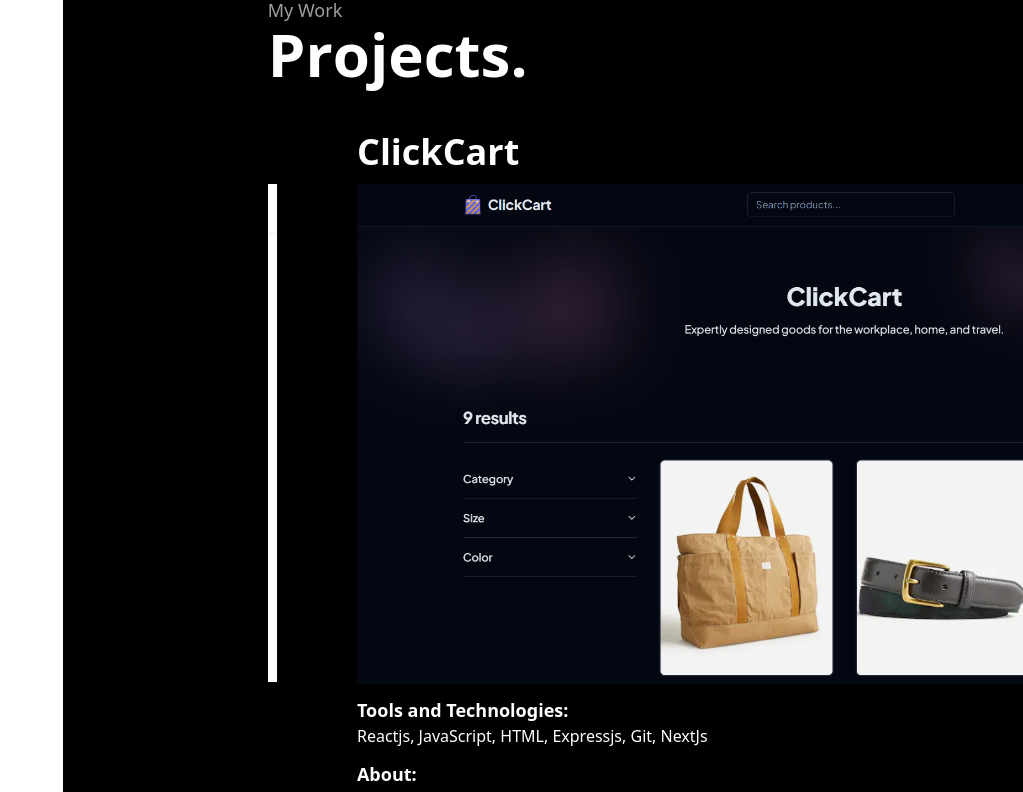
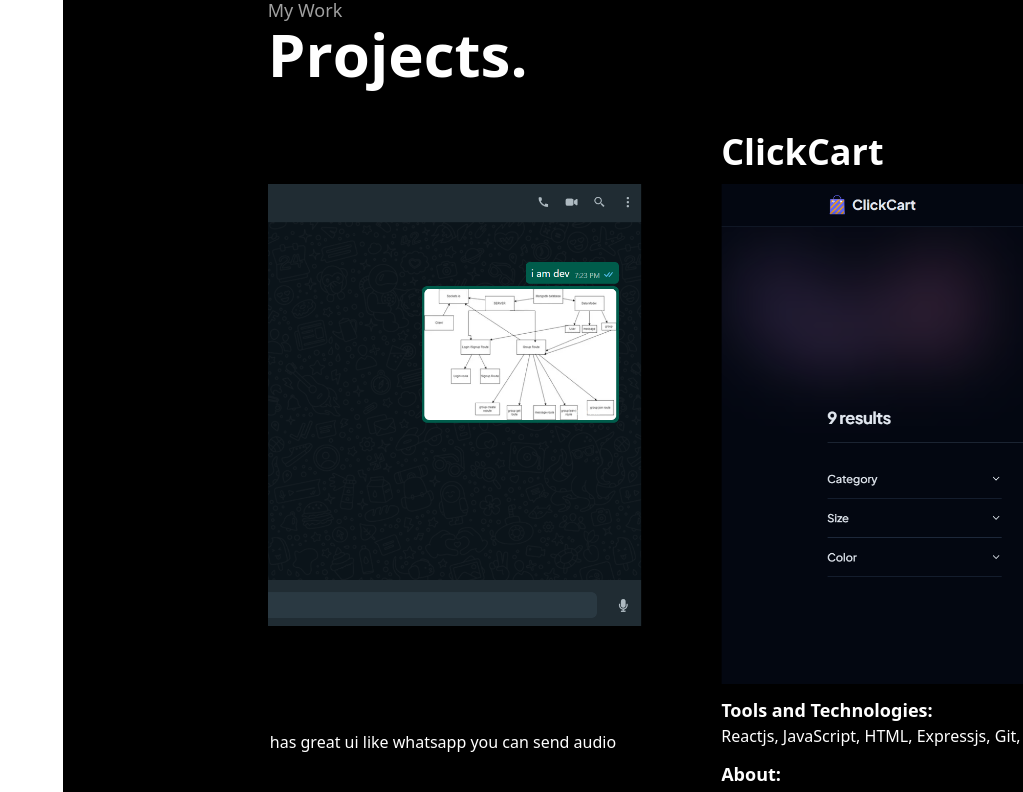
Before and after one commit to devmamgain/newframerportfolio, a React (Vite) app: page / in a window 1280 px wide. Shown: the part 1720-2512 px from the top of the page, without its empty margins (257-1280 px from the left). Built offline with nearby package versions, Linux system fonts and the light colour scheme.

Commit message:
responsiveandproject

```diff
--- a/src/components/ContactMe.jsx
+++ b/src/components/ContactMe.jsx
@@ -23,13 +23,13 @@
     })
     return(
         <div className="flex flex-col min-h-screen bg-black" >
-                        <div className="ml-[16%] mt-20">
+                        <div className="sm1:ml-[16%] sm:ml-[20%] mt-20">
 
-<motion.span ref={containRef} className='text-6xl text-white mt-5 font-extrabold' variants={{visible:{y:0, transition:{duration:0.3, staggerChildren:0.1}}, hidden:{y:20}}} animate={maincontrol} initial="hidden">
+<motion.span ref={containRef} className='sm2:text-6xl sm:text-4xl text-white mt-5 font-extrabold' variants={{visible:{y:0, transition:{duration:0.3, staggerChildren:0.1}}, hidden:{y:20}}} animate={maincontrol} initial="hidden">
   {  headingprojectbreak.map((datahead,index )=><motion.span className=' inline-block' key={index} variants={{visible:{y:0,opacity:1, transition:{duration:0.3}}, hidden:{y:20,opacity:0}}}>{datahead}</motion.span>
      )}
      </motion.span>
-    <div className="flex flex-col gap-5 mt-5 w-[30%]">
+    <div className="flex flex-col gap-5 mt-5 sm1:w-[30%] sm:w-[80%]">
         <div className="flex flex-col gap-1">
      <h1 className="text-white text-lg font-semibold">Your Name</h1>
      <input type="text" className="rounded-md" placeholder="Whats your good name."/>
--- a/src/components/Details.jsx
+++ b/src/components/Details.jsx
@@ -40,7 +40,7 @@
   }, []);
     const formydetail = useTransform(
         scrollYProgress,
-        isMobile ?[0,0.3] : [0,0.5],
+        isMobile ?[0,0.3] : [0,0.6],
         isMobile ? ["-20%", "0%"] : ["-50%", "0%"]
 
 
@@ -48,7 +48,7 @@
     const foropacity = isMobile ? useTransform(scrollYProgress, [0, 0.3, 1], [0, 0.9, 1]) : useTransform(scrollYProgress, [0, 0.5, 1], [0, 0.9, 1])
     const formyskill = useTransform(
         scrollYProgress,
-        isMobile ? [0,0.3] : [0,0.5],
+        isMobile ? [0,0.3] : [0,0.6],
         isMobile ? ["20%", "0%"] : ["50%", "0%"]
 
 
@@ -105,10 +105,10 @@
     }
     initial="hidden"
     animate="visible"
-     className="flex flex-wrap mt-5 p-10 gap-10 justify-center">
+     className="flex flex-wrap mt-5 p-10 gap-10 justify-center sm:ml-8 sm2:ml-0">
       <motion.div
       variants={{hidden:{opacity:0},visible:{opacity:1}}}
-      className="border-2 border-cyan-900 rounded-2xl px-12 py-14 sm2:w-56 sm:w-64 flex flex-col gap-5 items-center h-[300px]" >
+      className="border-2 border-cyan-900 rounded-2xl  py-14 sm2:w-56 sm:w-64 flex flex-col gap-5 items-center h-[300px] " >
      <motion.svg
      xmlns="http://www.w3.org/2000/svg"
      xmlns:xlink="http://www.w3.org/1999/xlink"
@@ -138,7 +138,7 @@
     <motion.div
           variants={{hidden:{opacity:0},visible:{opacity:1}}}
 
-    className="border-2 border-cyan-900 rounded-2xl px-12 py-16  sm2:w-56 sm:w-64 h-[300px] flex flex-col gap-5 items-center">
+    className="border-2 border-cyan-900 rounded-2xl  py-16  sm2:w-56 sm:w-64 h-[300px] flex flex-col gap-5 items-center">
 
     <motion.svg
       xmlns="http://www.w3.org/2000/svg"
@@ -171,7 +171,7 @@
     <motion.div
           variants={{hidden:{opacity:0},visible:{opacity:1}}}
 
-    className="border-2 border-cyan-900 rounded-2xl px-12 py-16 sm2:w-56 sm:w-64 h-[300px] flex flex-col gap-5 items-center">
+    className="border-2 border-cyan-900 rounded-2xl  py-16 sm2:w-56 sm:w-64 h-[300px] flex flex-col gap-5 items-center">
 
     <motion.svg
      xmlns="http://www.w3.org/2000/svg"
@@ -202,7 +202,7 @@
     <motion.div
           variants={{hidden:{opacity:0},visible:{opacity:1}}}
 
-    className="border-2 border-cyan-900 rounded-2xl px-12 py-16 sm2:w-56 sm:w-64 h-[300px] flex flex-col gap-5 items-center">
+    className="border-2 border-cyan-900 rounded-2xl  py-16 sm2:w-56 sm:w-64 h-[300px] flex flex-col gap-5 items-center">
 
     <motion.svg
      xmlns="http://www.w3.org/2000/svg"
--- a/src/components/ProjectSlider.jsx
+++ b/src/components/ProjectSlider.jsx
@@ -33,15 +33,15 @@
 
 
     <div className='flex flex-col items-center justify-center min-h-screen bg-black '>
-      <motion.div initial={{opacity:0, x:-150}} animate={{opacity:1,x:0, transition:{duration:0.8, delay:0.4}}}>
+      <motion.div initial={{opacity:0, x:-150}} animate={{opacity:1,x:0, transition:{duration:0.8, delay:0.4}}} className='sm1:ml-0 sm:ml-8'>
       <h1 className='text-[#A0A0A0] sm2:text-2xl font-semibold mb-6 sm:text-xl '>D e v {"\u00A0"}M a m g a i n</h1>
-      <h1 className='text-white md:text-7xl font-bold sm:text-xl sm2:text-5xl'>Fullstack Developer</h1>
+      <h1 className='text-white md:text-7xl font-bold sm:text-2xl sm2:text-5xl'>Fullstack Developer</h1>
       <div className='flex sm2:gap-5 sm:gap-2'>
-      <span className='text-[#A0A0A0] md:text-8xl font-extrabold sm:text-2xl sm2:text-6xl'>+</span>
+      <span className='text-[#A0A0A0] md:text-8xl font-extrabold sm:text-3xl sm2:text-6xl'>+</span>
 
       <motion.div className='flex' variants={{visible:{y:0, transition:{duration:0.5, staggerChildren:0.3, delay:0.4},opacity:1}, hidden:{y:50,opacity:0}}} animate="visible" initial="hidden" >
 
-{ (backfront ? careerbreak : newCareerBreak).map((datahead,index )=><motion.span className=' inline-block text-white md:text-8xl font-bold sm:text-2xl sm2:text-6xl' key={index} variants={{visible:{y:0, opacity:1,transition:{duration:0.5, repeatType:"reverse", repeatDelay:3,repeat:Infinity}}, hidden:{y:20,opacity:0}}} >{datahead}</motion.span>
+{ (backfront ? careerbreak : newCareerBreak).map((datahead,index )=><motion.span className=' inline-block text-white md:text-8xl font-bold sm:text-3xl sm2:text-6xl' key={index} variants={{visible:{y:0, opacity:1,transition:{duration:0.5, repeatType:"reverse", repeatDelay:3,repeat:Infinity}}, hidden:{y:20,opacity:0}}} >{datahead}</motion.span>
    ) }
    </motion.div>
    </div>
--- a/src/components/WorkProject.jsx
+++ b/src/components/WorkProject.jsx
@@ -4,6 +4,7 @@
 import reduxpayimg2 from "../assets/reduxpay2.png"
 import breezetravelimg from "../assets/BreezeTravel.png"
 import clickcartimg from "../assets/ClickCart.png"
+import chatppimg from "../assets/chatapp.png"
 
 const WorkProject = ()=>{
     const heading = "Company."
@@ -50,12 +51,20 @@
         },
         {
             projectname:"Breeze Travel",
-            title:"ReactJs, TailwindCss, NodeJs, MongoDB",
+            title:" Hotel Booking Site That Uses Razorpay payment gateway",
              about:"It uses JWTTOKEN for authentication, purchasing hotels and uses razporpay payment gateway.One can look for hotel in any state, filter hotels by no. of rooms, beds, price, hotel category, etc.",
-            skills:" ReactJs, Tailwind Css, RazorPay Api, NodeJs, ChartJs, AES, Git",
+            skills:"ReactJs, TailwindCss, NodeJs, MongoDB",
             img:breezetravelimg,
             link:"https://breezetravelfrontend.onrender.com/"
             },
+            {
+                projectname:"ChatMess",
+                title:" Chatting app that uses sockets.io for realtime messaging",
+                 about:" Chatting app that uses sockets.io for realtime messaging ,calling, video calling it has great ui like whatsapp you can send audio message, images, emojis too",
+                skills:"ReactJs, Socket.io, TailwindCss, NodeJs, MongoDB",
+                img:chatppimg,
+                link:"https://chat-mess-devmamgain.vercel.app/"
+                },
             {
                 projectname:" ClickCart",
                 title:" E-Commerce Website That Uses React, Sanity and Stripe",
@@ -74,7 +83,7 @@
 
         const x = useTransform(scrollYProgress, [0, 1], ["1%", "-95%"]);
         return(
-            <section ref={targetRef} className="relative h-[300vh] w-[85%]">
+            <section ref={targetRef} className="relative h-[300vh] w-[95%]">
 
                 <div className="flex flex-col sticky top-0 gap-10 overflow-hidden h-screen justify-center ">
             {/* <h1 className="text-white font-semibold text-2xl text-center">Project</h1> */}
@@ -85,10 +94,10 @@
 
             {projectdata.map((data, index)=>
 
-            <div key={index} className="group relative overflow-hidden w-[122vh] flex flex-col gap-3 transition-transform duration-300 transform hover:scale-105 " >
+            <div key={index} className="group relative overflow-hidden sm2:w-[122vh] sm:w-[60vh] flex flex-col gap-3 transition-transform duration-300 transform hover:scale-105 " >
                                                        <a href={data.link} target="_blank" rel="noopener noreferrer" key={index} className="group relative overflow-hidden  flex flex-col gap-3">
 
-            <h1 className='text-white text-4xl font-extrabold'>{data.projectname}</h1>
+            <h1 className='text-white sm2:text-4xl sm:text-2xl font-extrabold'>{data.projectname}</h1>
                     <img className="" src={data.img} alt="no image"/>
                     <h1 className="text-white flex flex-col font-semibold text-lg">Tools and Technologies: <span className="text-white font-normal text-base">{data.skills}</span> </h1>
                     <h1 className="text-white flex flex-col font-semibold text-lg">About: <span className="text-white font-normal text-base">{data.about}</span></h1>
@@ -103,7 +112,7 @@
     }
     return(
         <div className="flex flex-col min-h-screen bg-black" >
-            <div className="ml-[16%] mt-20">
+            <div className="sm1:ml-[16%] sm:ml-[20%] mt-20">
                        <h1 className="text-lg text-[#A0A0A0]">My Work</h1>
 
    {/* <motion.span ref={containRef} className='text-3xl text-white mt-20' variants={{visible:{y:0, transition:{duration:0.3, staggerChildren:0.1}}, hidden:{y:20}}} animate={maincontrol} initial="hidden">
@@ -115,7 +124,7 @@
 • We transform client idea into practical solutions, addressing their business challenges effectively.
  • Developed Reduxpay, LiquidityFunder and a trading game
 </motion.p> */}
-<motion.span ref={containRef} className='text-6xl text-white mt-5 font-extrabold' variants={{visible:{y:0, transition:{duration:0.3, staggerChildren:0.1}}, hidden:{y:20}}} animate={maincontrol} initial="hidden">
+<motion.span ref={containRef} className='sm2:text-6xl sm:text-4xl text-white mt-5 font-extrabold' variants={{visible:{y:0, transition:{duration:0.3, staggerChildren:0.1}}, hidden:{y:20}}} animate={maincontrol} initial="hidden">
   {  headingprojectbreak.map((datahead,index )=><motion.span className=' inline-block' key={index} variants={{visible:{y:0,opacity:1, transition:{duration:0.3}}, hidden:{y:20,opacity:0}}}>{datahead}</motion.span>
      )}
      </motion.span>
```
Also changed, not shown: src/assets/chatapp.png (added).
